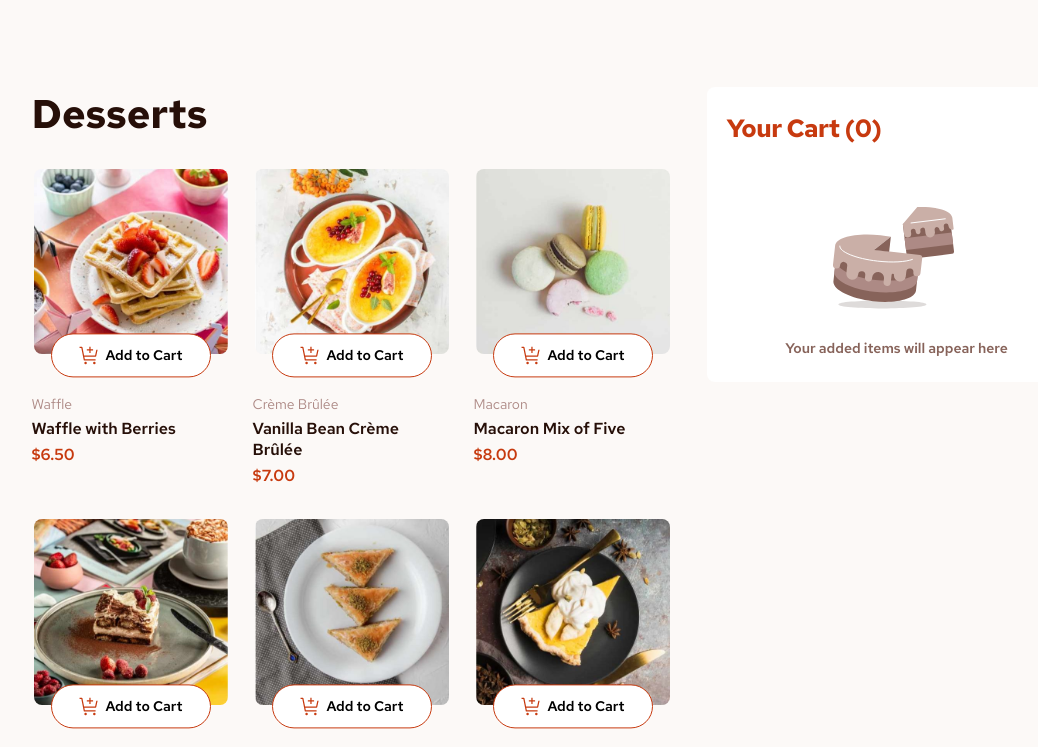
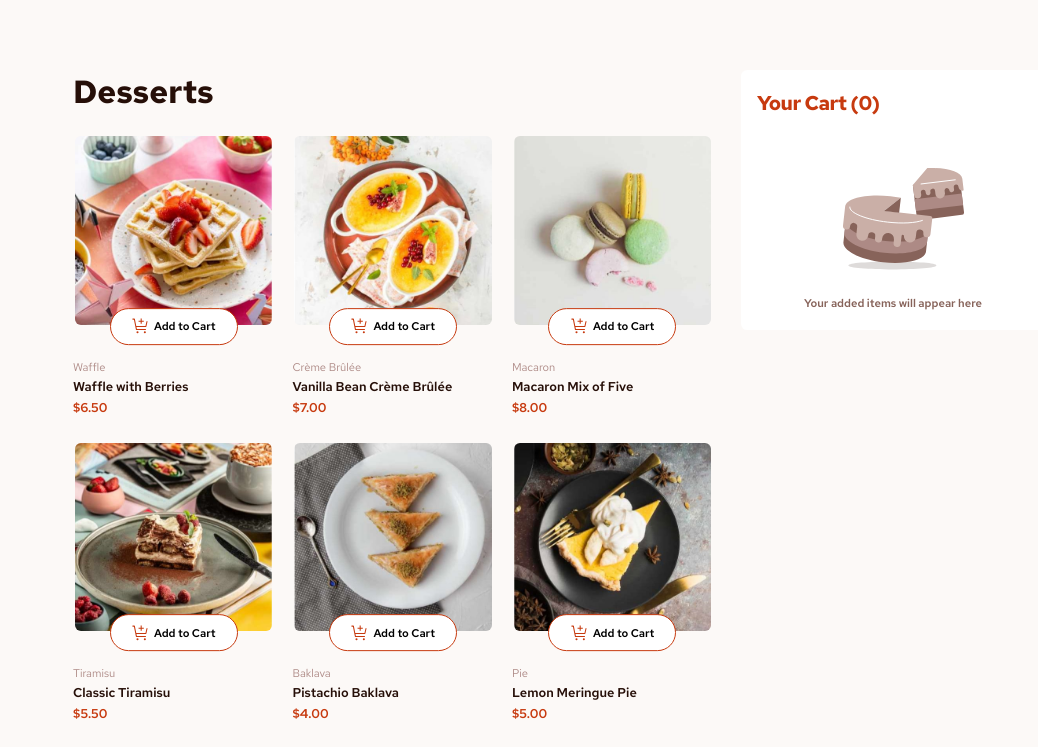
Before and after one commit to rahulkumar215/Product-list-with-cart, a React (Create React App) app: page / in a window 1280 px wide. Shown: the top 747 px of the page, without its empty margins (81-1119 px from the left). Built offline with nearby package versions, Linux system fonts and the light colour scheme.

Commit message:
Completed it

```diff
--- a/public/index.html
+++ b/public/index.html
@@ -24,7 +24,7 @@
       work correctly both with client-side routing and a non-root public URL.
       Learn how to configure a non-root public URL by running `npm run build`.
     -->
-    <title>React App</title>
+    <title>Product List with Cart</title>
   </head>
   <body>
     <noscript>You need to enable JavaScript to run this app.</noscript>
--- a/src/App.js
+++ b/src/App.js
@@ -3,6 +3,7 @@ import "./App.scss";
 import Menu from "./components/menu/Menu";
 import Cart from "./components/cart/Cart";
 import OrderConfirm from "./components/orderconfirm/OrderConfirm";
+import GoToCart from "./components/gotocart/GoToCart";
 
 const TempItemCartData = [
   {
@@ -66,7 +67,7 @@ function App() {
             <Menu updateCartItems={handleCartItems} items={cartItems} />
           </main>
         </div>
-        <div className="container__cart">
+        <div className="container__cart" id>
           <Cart
             items={cartItems}
             removeCartIcon={removeCartIcon}
--- a/src/App.scss
+++ b/src/App.scss
@@ -3,11 +3,22 @@
   margin-right: auto;
   margin-left: auto;
 
+  z-index: 1;
+
   display: grid;
   grid-template-columns: 1fr 38rem;
   column-gap: 3.5rem;
 
+  @media only screen and (max-width: 67.75em) {
+    row-gap: 4.5rem;
+    grid-template-columns: 1fr;
+  }
+
   padding: 8.7rem 11.25rem;
+
+  @media only screen and (max-width: 34.37em) {
+    padding: 3.5rem;
+  }
 
   position: relative;
 
@@ -18,6 +29,19 @@
     grid-template-columns: repeat(3, 1fr);
     row-gap: 3.1rem;
     column-gap: 2.3rem;
+
+    @media only screen and (max-width: 56.25em) {
+      row-gap: 2.5rem;
+      column-gap: 1.6rem;
+    }
+
+    @media only screen and (max-width: 67.75em) {
+      grid-template-columns: repeat(2, 1fr);
+    }
+
+    @media only screen and (max-width: 34.37em) {
+      grid-template-columns: 1fr;
+    }
   }
 
   &__cart {
@@ -53,5 +77,5 @@
   // justify-content: center;
   // align-items: center;
 
-  z-index: 1;
+  z-index: 100;
 }
--- a/src/components/card/Card.scss
+++ b/src/components/card/Card.scss
@@ -63,6 +63,11 @@
     .cart-icon {
       margin-right: 0.6rem;
       fill: var(--color-red);
+
+      @media only screen and (max-width: 84.37em) {
+        width: 2.2rem;
+        height: 2.2rem;
+      }
     }
   }
 
--- /dev/null
+++ b/src/components/gotocart/GoToCart.jsx
@@ -0,0 +1,23 @@
+import React, { useRef, useState } from "react";
+import "./GoToCart.scss";
+import { ReactComponent as CartIcon } from "../../assets/images/icon-add-to-cart.svg";
+import useOnScreen from "./useOnScreen";
+
+const GoToCart = () => {
+  const [isVisible, setIsVisible] = useState(false);
+  const height = document.querySelector("#root").scrollHeight;
+  //   const ref = useRef();
+
+  window.addEventListener("scroll", function () {
+    if (this.scrollY + 800 <= height - 200) setIsVisible(false);
+    else setIsVisible(false);
+  });
+
+  return (
+    <div className={!isVisible ? "gotocart__cont" : "gotocart__cont hidden"}>
+      <CartIcon className="gotocart__icon" />
+    </div>
+  );
+};
+
+export default GoToCart;
--- /dev/null
+++ b/src/components/gotocart/GoToCart.scss
@@ -0,0 +1,27 @@
+.gotocart__cont {
+  background-color: var(--color-white);
+  border: 1px solid var(--color-red);
+  position: fixed;
+  right: 2rem;
+  bottom: 2rem;
+  padding: 1rem;
+  border-radius: 1rem;
+
+  display: flex;
+  align-items: center;
+  justify-content: center;
+
+  cursor: pointer;
+
+  z-index: 50;
+}
+
+.gotocart__icon {
+  width: 2.5rem;
+  height: 2.5rem;
+  fill: var(--color-red);
+}
+
+.hidden {
+  display: none;
+}
--- /dev/null
+++ b/src/components/gotocart/useOnScreen.js
@@ -0,0 +1,30 @@
+import { useState, useEffect } from "react";
+
+function useOnScreen(ref) {
+  const [isIntersecting, setIntersecting] = useState(false);
+
+  useEffect(() => {
+    const observer = new IntersectionObserver(
+      ([entry]) => {
+        setIntersecting(entry.isIntersecting);
+      },
+      {
+        threshold: 0.1, // Adjust this value as needed
+      }
+    );
+
+    if (ref.current) {
+      observer.observe(ref.current);
+    }
+
+    return () => {
+      if (ref.current) {
+        observer.unobserve(ref.current);
+      }
+    };
+  }, [ref]);
+
+  return isIntersecting;
+}
+
+export default useOnScreen;
--- a/src/components/orderconfirm/OrderConfirm.scss
+++ b/src/components/orderconfirm/OrderConfirm.scss
@@ -11,6 +11,15 @@
   //   height: 68.5rem;
   padding: 4rem;
   border-radius: 1rem;
+
+  @media only screen and (max-width: 34.37em) {
+    width: 100%;
+    height: fit-content;
+    bottom: 0;
+    left: 0;
+    top: auto;
+    transform: translate(0, 0);
+  }
 
   &-icon {
     margin-bottom: 1.8rem;
--- a/src/index.scss
+++ b/src/index.scss
@@ -34,6 +34,24 @@
 html {
   box-sizing: border-box;
   font-size: var(--font-size);
+
+  scroll-behavior: smooth;
+
+  @media only screen and (max-width: 84.37em) {
+    font-size: 50%;
+  }
+
+  @media only screen and (max-width: 67.75em) {
+    font-size: var(--font-size);
+  }
+
+  @media only screen and (max-width: 56.25em) {
+    font-size: 50%;
+  }
+
+  @media only screen and (max-width: 34.37em) {
+    font-size: var(--font-size);
+  }
 }
 
 body {
```
